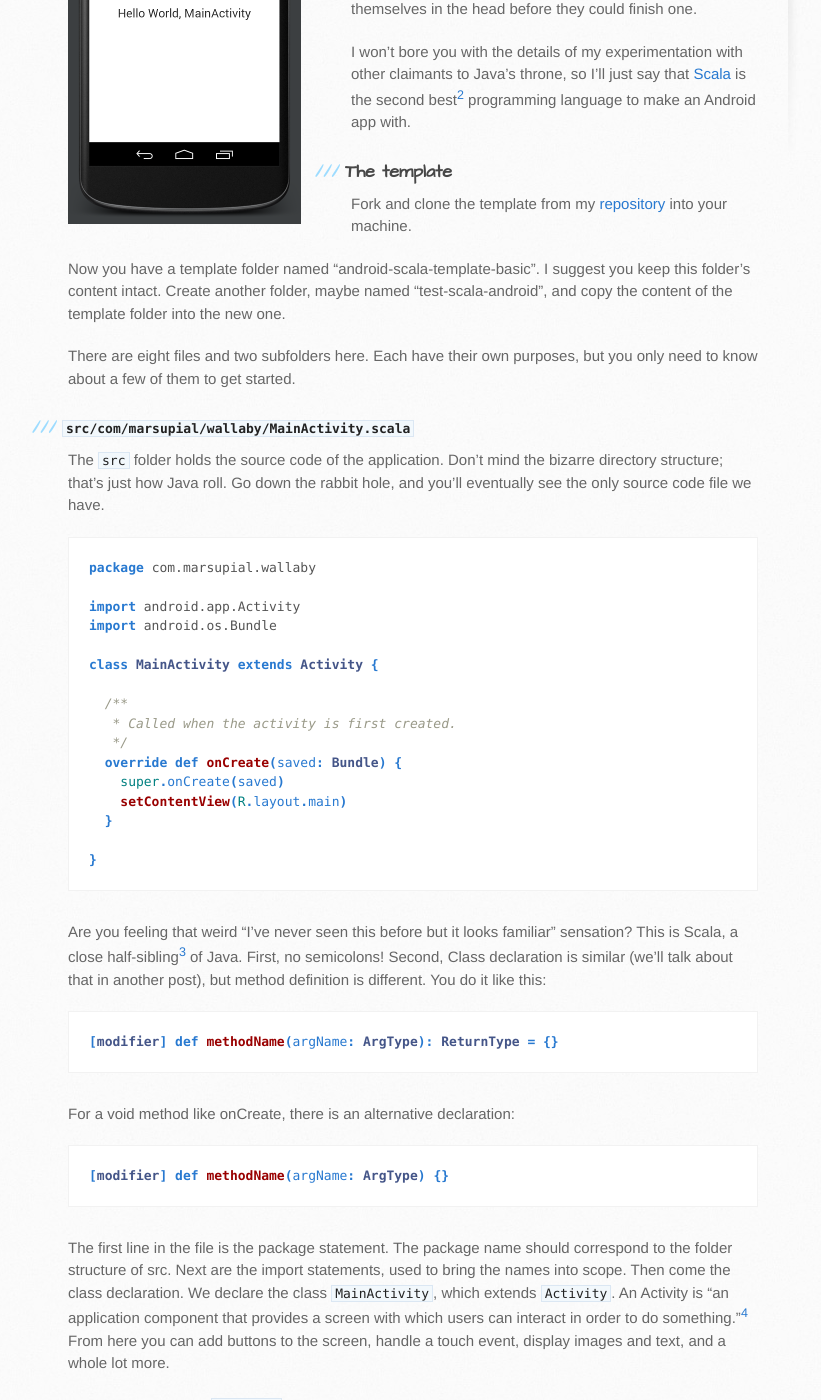
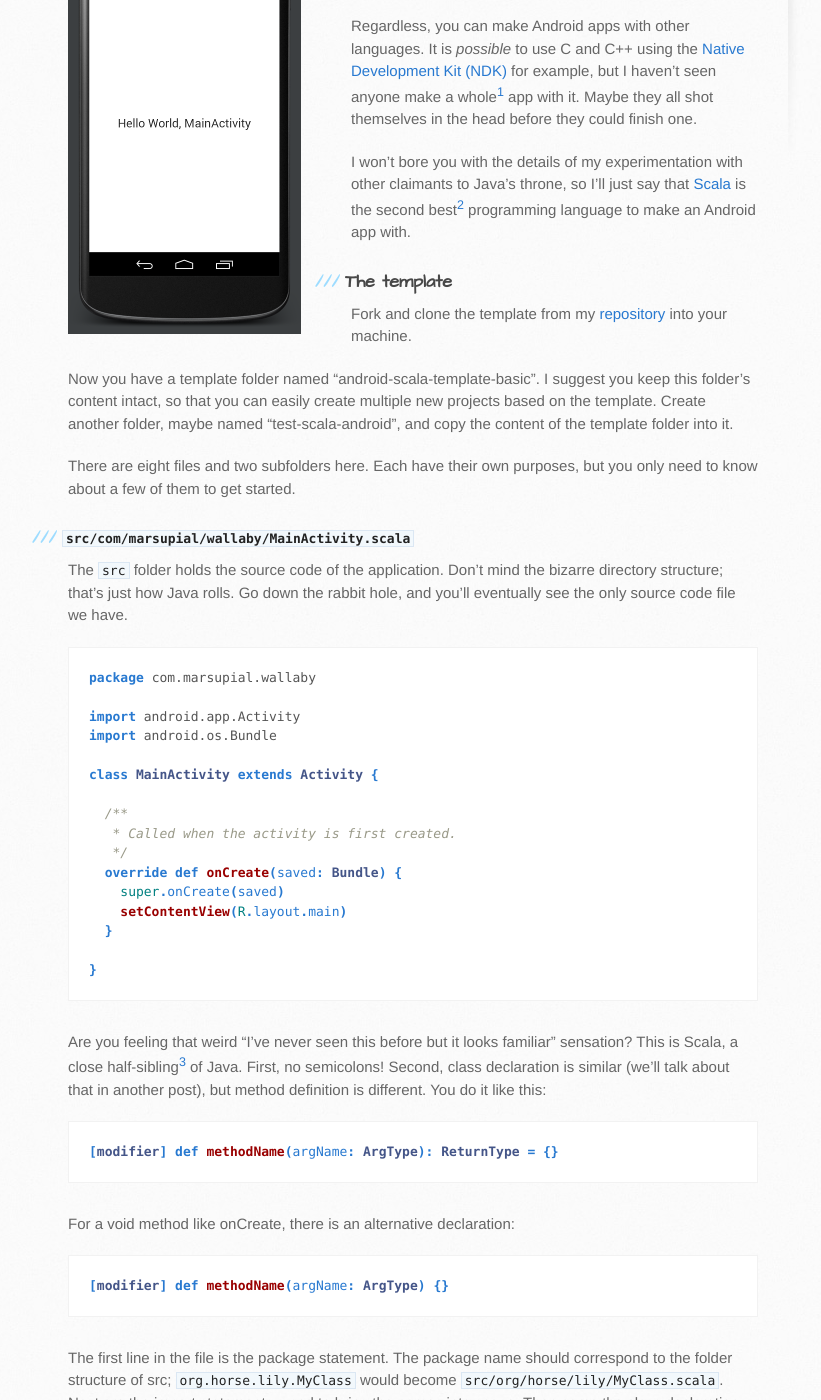
Before and after one commit to AliceCengal/AliceCengal.github.io, a Jekyll site: the page built from _posts/2014-04-23-android-scala-template.markdown, in a window 1280 px wide and 1400 px high, scrolled down 763 px. Shown: the whole window, without its empty margins (102-923 px from the left). Built offline with Jekyll 4.4.1, drawn with Linux system fonts in a browser that asks for light colours; some of the changed text lies outside the part shown.

Commit message:
Corrections and improvement.

```diff
--- a/_posts/2014-04-23-android-scala-template.markdown
+++ b/_posts/2014-04-23-android-scala-template.markdown
@@ -3,6 +3,8 @@ layout: post
 title: "Basic template for writing an Android app in Scala"
 date: 2014-04-23
 ---
+
+*Introduction to the most basic components that make up an Android app. We'll use a template to set up all the things that you need, so that you can immediately start making your first app with minimal frustration and anger. At the end of this article, you should have a simple app running on your device, that you can then start experimenting with.*
 
 *This post assumes no familiarity with Scala and Android, but you should be familiar
 with [Java][java], [Maven][maven] and [git][git]. Consult their respective documentations, or ask a VandyApps officer
@@ -26,13 +28,13 @@ the details of my experimentation with other claimants to Java's throne, so I'll
 
 Fork and clone the template from my [repository][template-repo] into your machine.
 
-Now you have a template folder named "android-scala-template-basic". I suggest you keep this folder's content intact. Create another folder, maybe named "test-scala-android", and copy the content of the template folder into the new one.
+Now you have a template folder named "android-scala-template-basic". I suggest you keep this folder's content intact, so that you can easily create multiple new projects based on the template. Create another folder, maybe named "test-scala-android", and copy the content of the template folder into it.
 
 There are eight files and two subfolders here. Each have their own purposes, but you only need to know about a few of them to get started.
 
 ### `src/com/marsupial/wallaby/MainActivity.scala`
 
-The `src` folder holds the source code of the application. Don't mind the bizarre directory structure; that's just how Java roll. Go down the rabbit hole, and you'll eventually see the only source code file we have.
+The `src` folder holds the source code of the application. Don't mind the bizarre directory structure; that's just how Java rolls. Go down the rabbit hole, and you'll eventually see the only source code file we have.
 
 {% highlight scala %}
 package com.marsupial.wallaby
@@ -53,7 +55,7 @@ class MainActivity extends Activity {
 }
 {% endhighlight %}
 
-Are you feeling that weird "I've never seen this before but it looks familiar" sensation? This is Scala, a close half-sibling[^sibling] of Java. First, no semicolons! Second, Class declaration is similar (we'll talk about that in another post), but method definition is different. You do it like this:
+Are you feeling that weird "I've never seen this before but it looks familiar" sensation? This is Scala, a close half-sibling[^sibling] of Java. First, no semicolons! Second, class declaration is similar (we'll talk about that in another post), but method definition is different. You do it like this:
 {% highlight scala %}
 [modifier] def methodName(argName: ArgType): ReturnType = {}
 {% endhighlight %}
@@ -62,12 +64,9 @@ For a void method like onCreate, there is an alternative declaration:
 [modifier] def methodName(argName: ArgType) {}
 {% endhighlight %}
 
-The first line in the file is the package statement. The package name should correspond to the folder structure of src. Next are the import statements, used to bring the names into scope. Then come the class declaration. We declare the class `MainActivity`, which extends `Activity`. An Activity is "an application component that provides a screen with which users can interact in order to do something."[^activity] From here you can add buttons to the screen, handle a touch event, display images and text, and a whole lot more.
+The first line in the file is the package statement. The package name should correspond to the folder structure of src; `org.horse.lily.MyClass` would become `src/org/horse/lily/MyClass.scala`. Next are the import statements, used to bring the names into scope. Then come the class declaration. We declare the class `MainActivity`, which extends `Activity`. An Activity is "an application component that provides a screen with which users can interact in order to do something."[^activity] From here you can add buttons to the screen, handle a touch event, display images and text, and a whole lot more.
 
 We then override the `onCreate` method so that we can do something when the Activity is first created. Since this is the only Activity we have, the code here is also the first of our code to ever run when the app is first initialized.
-
-
-
 
 ### `res/layout/main.xml`
 
@@ -92,15 +91,15 @@ In the last line of MainActivity's `onCreate` method you'll see `setContentView(
 </LinearLayout>
 {% endhighlight %}
 
-`LinearLayout` is the parent container that hold all the contents of a window. Inside it as a `TextView` that displays a short snippet of text. You can change everything about how the text should look like here by setting the appropriate parameters.
+`LinearLayout` is the parent container that hold all the contents of a window. Inside it is a `TextView` that displays a short snippet of text. You can change everything about how the text should look like by setting the appropriate parameters here.
 
-When you run the app, it should look like the image shown at the top of this page.
+When you eventually run the app, it should look like the image shown at the top of this page.
 
 ### `AndroidManifest.xml`
 
 > The manifest file presents essential information about your app to the Android system, information the system must have before it can run any of the app's code.[^manifest]
 
-You will be making minor changes to this file as you develop the app. Change `manifest::package` from `com.marsupial.wallaby` to a different package name when you want to create a different app. The package name chosen affects the folder structure of `src`. `application::android:label` is the app's name, and `icon` is obviously the icon. Both of these will determine how the app will look like in the phone's Apps list.
+You will be making minor changes to this file as you develop the app. Change the value of `manifest::package` from `com.marsupial.wallaby` to a different package name when you want to create a different app. The package name chosen affects the folder structure of `src`. `application::android:label` is the app's name, and `icon` is obviously the icon. Both of these will determine how the app will look like in the phone's Apps list.
 
 ### Running the example app
 
```
